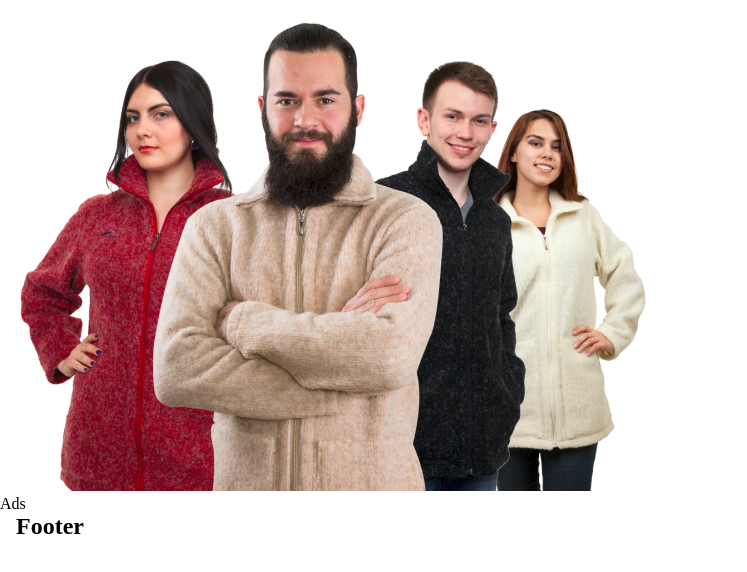
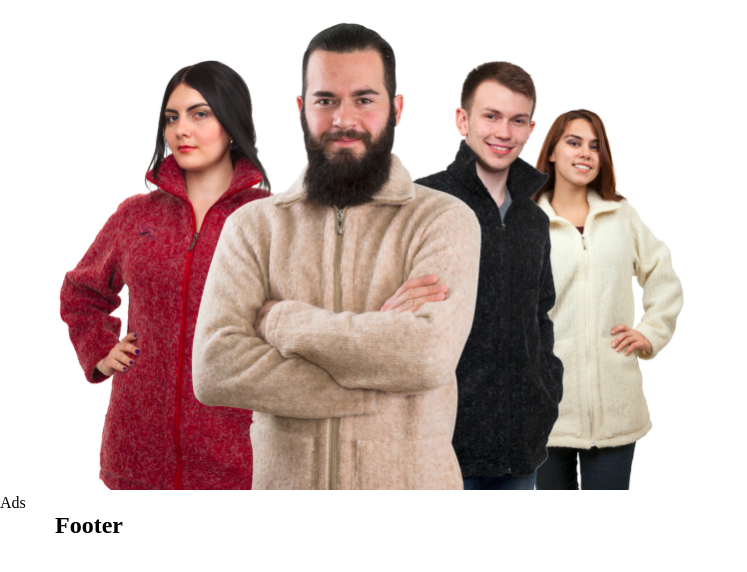
Before and after one commit to jasurumarov/lanalux, a React (Vite) app: page / in a window 1280 px wide. Shown: the top 572 px of the page, without its empty margins (0-747 px from the left). Built offline with nearby package versions, Linux system fonts and the light colour scheme.

Commit message:
container add

```diff
--- a/src/components/hero/Hero.jsx
+++ b/src/components/hero/Hero.jsx
@@ -6,7 +6,9 @@ const Hero = () => {
     <section className="hero-section">
       <div className="container">
         <div className="hero-section__content">
-          <img src={bannerImg} alt="Banner image" />
+          <div className="hero__img">
+            <img src={bannerImg} alt="Banner image" />
+          </div>
         </div>
       </div>
     </section>
--- a/src/scss/abstracts/_container.scss
+++ b/src/scss/abstracts/_container.scss
@@ -1,5 +1,5 @@
 .container {
-  max-width: 1312px;
+  max-width: 1202px;
   margin: 0 auto;
   padding: 0 16px;
 }
--- a/src/scss/components/_hero.scss
+++ b/src/scss/components/_hero.scss
@@ -0,0 +1,11 @@
+.hero-section {
+  .hero-section__content {
+    .hero__img {
+      max-width: 660px;
+
+      img {
+        width: 100%;
+      }
+    }
+  }
+}
```
